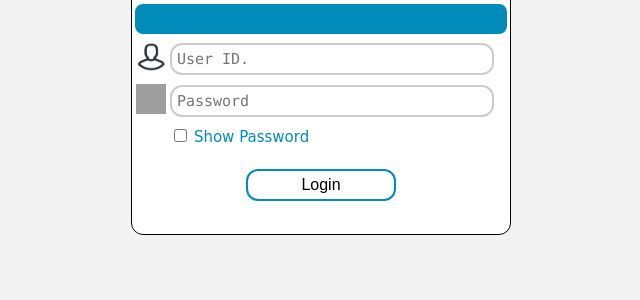
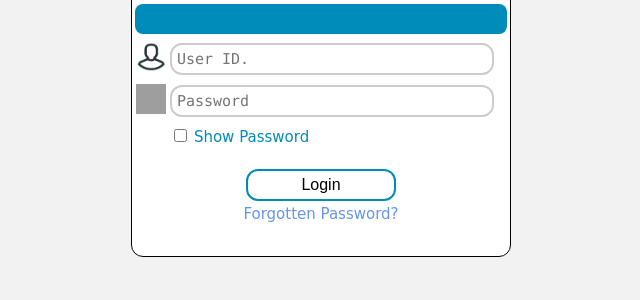
Before and after one commit to tanvirtanjum/Business-Tool-v3, a PHP site: page /Pages/index.php in a window 1280 px wide. Shown: the part 336-636 px from the top of the page, without its empty margins (319-959 px from the left). Run offline with PHP 8.4, Linux system fonts and the light colour scheme; grey boxes are pictures that could not be loaded.

Commit message:
Password Recovery Added ~ TANVIR

```diff
--- a/DB Handler/loginDB.php
+++ b/DB Handler/loginDB.php
@@ -26,6 +26,21 @@ function getLogin($LID,$PASS)
 	{
 		throw $e->getMessage();
 		return $result;
+	}
+}
+
+function resetPASS($LID,$NEWPASS)
+{
+	$query="UPDATE `log_in` SET `PASS` = '".$NEWPASS."' WHERE `log_in`.`LID` = '".$LID."';";
+
+	try
+	{
+		execute($query);
+	}
+
+	catch(Exception $e)
+	{
+		throw $e->getMessage();
 	}
 }
 
--- a/Pages/CSS/index.css
+++ b/Pages/CSS/index.css
@@ -114,3 +114,18 @@ input[type="password"].tf:focus
 	font-style: bold;
 	color: #008CBA;
 }
+
+.link
+{
+	font-family: Comic Sans MS;
+	font-size: 15px;
+	color: #6495ED;
+	text-decoration: none;
+	transition-duration: 0.4s;
+}
+.link:hover
+{
+	font-size: 18px;
+	color: #483D8B;
+	text-decoration: underline;
+}
--- a/Pages/index.php
+++ b/Pages/index.php
@@ -76,6 +76,11 @@ include '../Page Controllers/indexController.php';
 							<input type="submit" name="Login" value="Login" class="login">
 						</td>
 					</tr>
+					<tr valign="middle">
+						<td align="center" colspan="2">
+							<a href="recoverPassword.php" target="_blank" class="link"> Forgotten Password? </a>
+						</td>
+					</tr>
 				</table>
 			</form>
 		</div>
```
Also changed, not shown: Page Controllers/recoverPasswordController.php (added, +18 -0 lines), Pages/recoverPassword.php (added, +18 -0 lines), Page Controllers/javascript/recoverPassJS.js (added), Pages/CSS/recoverPassword.css (added).
